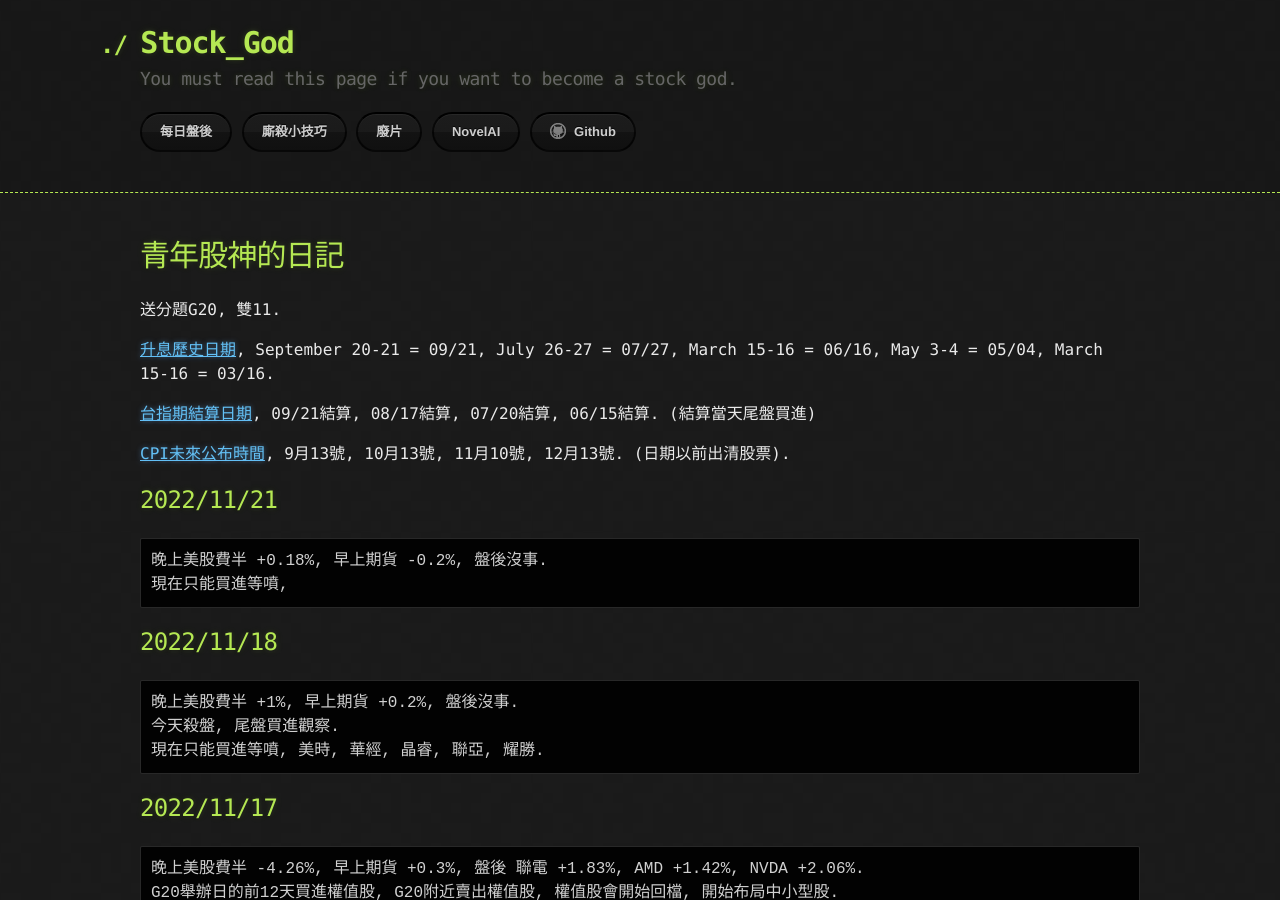
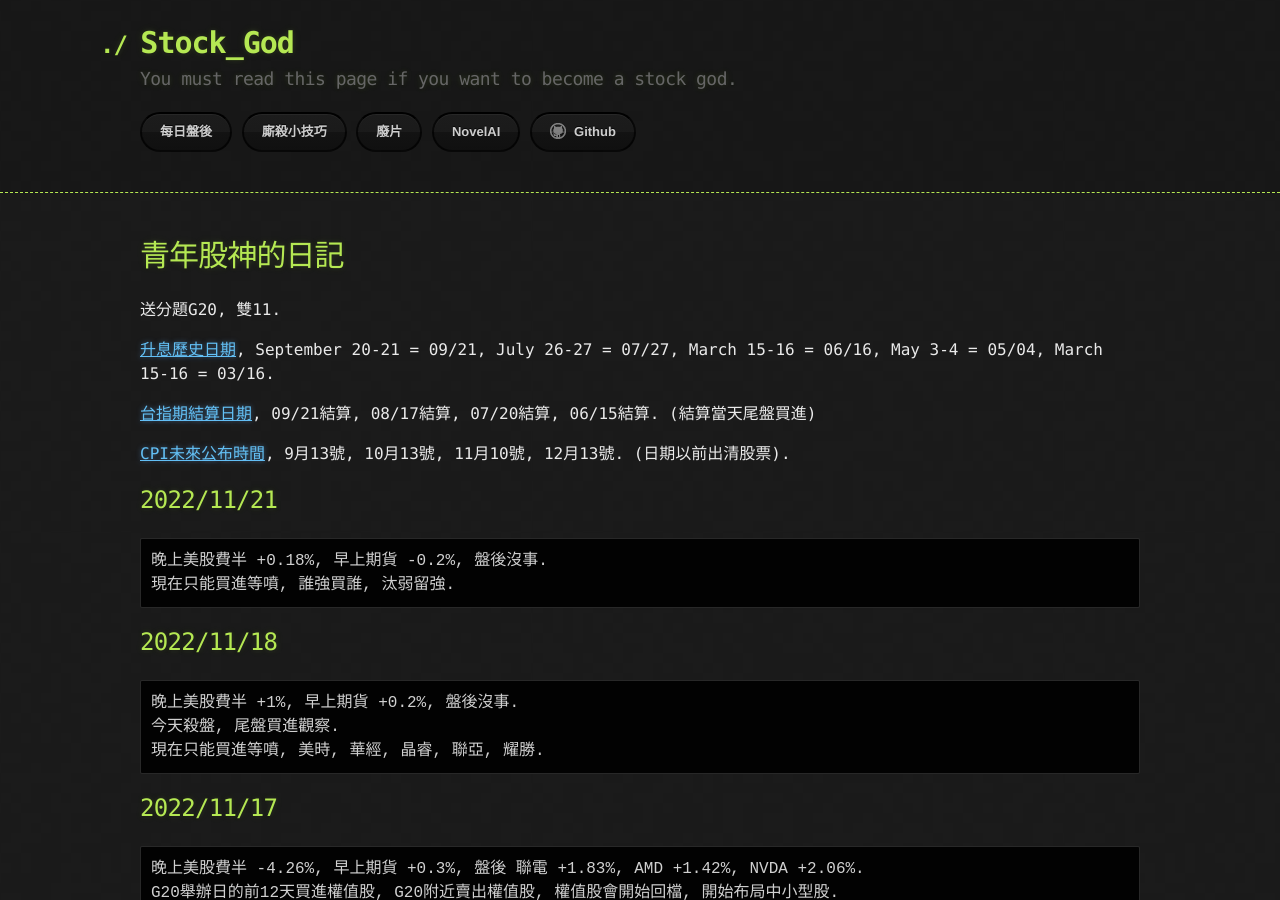
Before and after one commit to lepg5487/Stock_God, a Jekyll site: the page built from index.md, in a window 1280 px wide and 900 px high. Built offline with Jekyll 4.4.1, drawn with Linux system fonts in a browser that asks for light colours; our own code applies the rules of GitHub Pages for plain Markdown files.

Commit message:
Update index.md

````diff
--- a/index.md
+++ b/index.md
@@ -15,7 +15,7 @@ layout: testlayouts
 ## 2022/11/21
 ```
 晚上美股費半 +0.18%, 早上期貨 -0.2%, 盤後沒事.
-現在只能買進等噴,
+現在只能買進等噴, 誰強買誰, 汰弱留強.
 ```
 
 ## 2022/11/18
````
